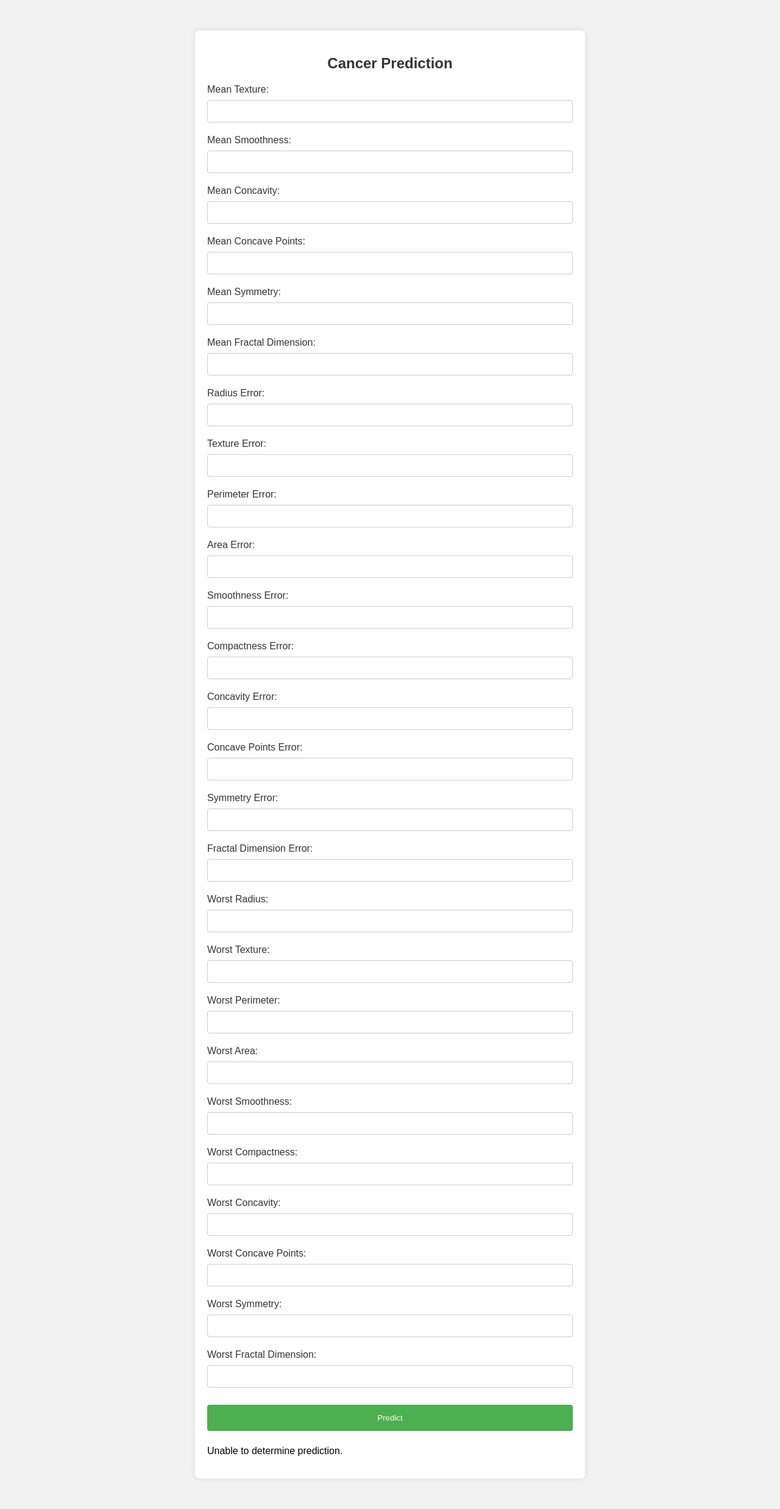
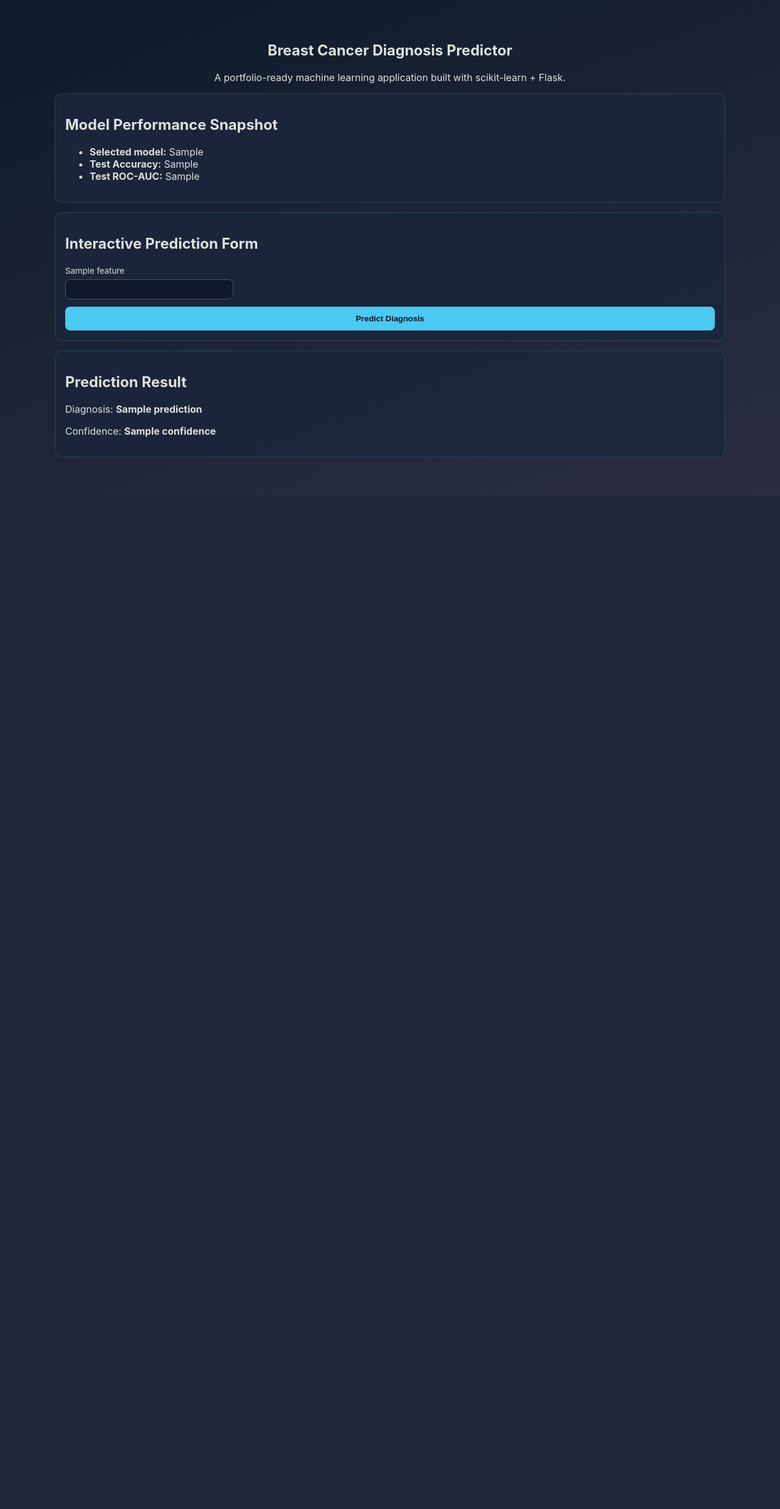
Before and after one commit to prathmesh-27/Breast_Cancer_Prediction, a Flask app: template templates/home.html in a window 1280 px wide. Shown: the whole page at 61% size. After the commit the page ends 814 px from the top, so only its background shows below. Run offline with Flask 3, Linux system fonts and the light colour scheme; the template is opened without the code that fills it: most values are stand-ins (such as "Sample title", 1, 10 or a date in 2020).

Commit message:
modified some structure

```diff
--- a/App.py
+++ b/App.py
@@ -1,88 +1,60 @@
+from __future__ import annotations
 
-from flask import Flask,request,render_template
-import os
-import joblib
+import json
+
 import pandas as pd
+from flask import Flask, jsonify, render_template, request
+
+from breast_cancer.config import FEATURE_NAMES, METRICS_PATH
+from breast_cancer.model import predict_from_dataframe
 
 app = Flask(__name__)
 
-def predict_classes(input_data):
-    model_path= os.getcwd()+r'\models\model'
 
-    std,pca,classifer = joblib.load(model_path+r'\cancer_predictor.pkl')
-    input_data=std.transform(input_data)
-    input_data = pca.transform(input_data)
-    prediction= classifer.predict(input_data)
-    return prediction[0]
+@app.route("/")
+def home():
+    metrics = {}
+    if METRICS_PATH.exists():
+        metrics = json.loads(METRICS_PATH.read_text(encoding="utf-8"))
+    return render_template("home.html", features=FEATURE_NAMES, metrics=metrics)
 
 
-@app.route('/')
-def index():
-    return render_template('home.html')
+@app.route("/predict", methods=["POST"])
+def predict():
+    try:
+        payload = {feature: float(request.form[feature])
+                   for feature in FEATURE_NAMES}
+        result = predict_from_dataframe(pd.DataFrame([payload]))
+        return render_template(
+            "home.html",
+            features=FEATURE_NAMES,
+            prediction=result,
+            submitted_values=payload,
+            metrics=json.loads(METRICS_PATH.read_text(encoding="utf-8"))
+            if METRICS_PATH.exists()
+            else {},
+        )
+    except Exception as exc:  # broad for user-friendly errors
+        return render_template(
+            "home.html",
+            features=FEATURE_NAMES,
+            error=str(exc),
+            metrics=json.loads(METRICS_PATH.read_text(encoding="utf-8"))
+            if METRICS_PATH.exists()
+            else {},
+        ), 400
 
-@app.route('/predict',methods=['POST'])
-def predict():
-    if request.method == 'POST':
-        mean_texture = float(request.form['mean_texture'])
-        mean_smoothness = float(request.form['mean_smoothness'])
-        mean_concavity = float(request.form['mean_concavity'])
-        mean_concave_points = float(request.form['mean_concave_points'])
-        mean_symmetry = float(request.form['mean_symmetry'])
-        mean_fractal_dimension = float(request.form['mean_fractal_dimension'])
-        radius_error = float(request.form['radius_error'])
-        texture_error = float(request.form['texture_error'])
-        perimeter_error = float(request.form['perimeter_error'])
-        area_error = float(request.form['area_error'])
-        smoothness_error = float(request.form['smoothness_error'])
-        compactness_error = float(request.form['compactness_error'])
-        concavity_error = float(request.form['concavity_error'])
-        concave_points_error = float(request.form['concave_points_error'])
-        symmetry_error = float(request.form['symmetry_error'])
-        fractal_dimension_error = float(request.form['fractal_dimension_error'])
-        worst_radius = float(request.form['worst_radius'])
-        worst_texture = float(request.form['worst_texture'])
-        worst_perimeter = float(request.form['worst_perimeter'])
-        worst_area = float(request.form['worst_area'])
-        worst_smoothness = float(request.form['worst_smoothness'])
-        worst_compactness = float(request.form['worst_compactness'])
-        worst_concavity = float(request.form['worst_concavity'])
-        worst_concave_points = float(request.form['worst_concave_points'])
-        worst_symmetry = float(request.form['worst_symmetry'])
-        worst_fractal_dimension = float(request.form['worst_fractal_dimension'])
 
-        # Create a DataFrame with the input data
-        data = pd.DataFrame({
-            'mean texture': [mean_texture],
-            'mean smoothness': [mean_smoothness],
-            'mean concavity': [mean_concavity],
-            'mean concave points': [mean_concave_points],
-            'mean symmetry': [mean_symmetry],
-            'mean fractal dimension': [mean_fractal_dimension],
-            'radius error': [radius_error],
-            'texture error': [texture_error],
-            'perimeter error': [perimeter_error],
-            'area error': [area_error],
-            'smoothness error': [smoothness_error],
-            'compactness error': [compactness_error],
-            'concavity error': [concavity_error],
-            'concave points error': [concave_points_error],
-            'symmetry error': [symmetry_error],
-            'fractal dimension error': [fractal_dimension_error],
-            'worst radius': [worst_radius],
-            'worst texture': [worst_texture],
-            'worst perimeter': [worst_perimeter],
-            'worst area': [worst_area],
-            'worst smoothness': [worst_smoothness],
-            'worst compactness': [worst_compactness],
-            'worst concavity': [worst_concavity],
-            'worst concave points': [worst_concave_points],
-            'worst symmetry': [worst_symmetry],
-            'worst fractal dimension': [worst_fractal_dimension],
-        })
+@app.route("/predict_api", methods=["POST"])
+def predict_api():
+    body = request.get_json(silent=True) or {}
+    try:
+        df = pd.DataFrame([body])
+        result = predict_from_dataframe(df)
+        return jsonify(result)
+    except Exception as exc:
+        return jsonify({"error": str(exc)}), 400
 
-        # Make prediction
-        prediction = predict_classes(data)
-        return render_template('home.html', pred=prediction)
 
-if __name__ == '__main__':
-    app.run(debug=True,port=8080)
+if __name__ == "__main__":
+    app.run(debug=True, port=8080)
--- /dev/null
+++ b/static/styles.css
@@ -0,0 +1,69 @@
+:root {
+    --bg: #0d1b2a;
+    --card: #1b263b;
+    --accent: #4cc9f0;
+    --text: #e0e1dd;
+    --danger: #f72585;
+}
+
+body {
+    margin: 0;
+    font-family: Inter, system-ui, sans-serif;
+    background: linear-gradient(160deg, var(--bg), #2b2d42);
+    color: var(--text);
+}
+
+.container {
+    max-width: 1100px;
+    margin: 2rem auto;
+    padding: 1rem;
+}
+
+.hero {
+    text-align: center;
+    margin-bottom: 1rem;
+}
+
+.card {
+    background: rgba(27, 38, 59, 0.9);
+    border: 1px solid rgba(76, 201, 240, 0.2);
+    border-radius: 12px;
+    padding: 1rem;
+    margin-bottom: 1rem;
+}
+
+.feature-grid {
+    display: grid;
+    grid-template-columns: repeat(auto-fit, minmax(210px, 1fr));
+    gap: 0.75rem;
+}
+
+label span {
+    font-size: 0.85rem;
+    margin-bottom: 0.35rem;
+    display: inline-block;
+}
+
+input {
+    width: 100%;
+    padding: 0.5rem;
+    border-radius: 8px;
+    border: 1px solid #415a77;
+    background: #0f172a;
+    color: white;
+}
+
+button {
+    grid-column: 1 / -1;
+    padding: 0.75rem;
+    border: 0;
+    border-radius: 8px;
+    font-weight: 700;
+    background: var(--accent);
+    color: #0b132b;
+    cursor: pointer;
+}
+
+.error {
+    border-color: var(--danger);
+}
--- a/templates/home.html
+++ b/templates/home.html
@@ -1,164 +1,58 @@
 <!DOCTYPE html>
 <html lang="en">
-
 <head>
     <meta charset="UTF-8">
     <meta name="viewport" content="width=device-width, initial-scale=1.0">
-    <title>Breast Cancer Prediction Form</title>
-    <style>
-        body {
-            font-family: Arial, sans-serif;
-            margin: 0;
-            padding: 0;
-            background-color: #f2f2f2;
-        }
+    <title>Breast Cancer Prediction Portfolio Project</title>
+    <link rel="stylesheet" href="{{ url_for('static', filename='styles.css') }}">
+</head>
+<body>
+    <main class="container">
+        <section class="hero">
+            <h1>Breast Cancer Diagnosis Predictor</h1>
+            <p>A portfolio-ready machine learning application built with scikit-learn + Flask.</p>
+        </section>
 
-        .container {
-            max-width: 600px;
-            margin: 50px auto;
-            padding: 20px;
-            background-color: #fff;
-            border-radius: 8px;
-            box-shadow: 0 0 10px rgba(0, 0, 0, 0.1);
-        }
+        <section class="card metrics">
+            <h2>Model Performance Snapshot</h2>
+            {% if metrics %}
+            <ul>
+                <li><strong>Selected model:</strong> {{ metrics.selected_model }}</li>
+                <li><strong>Test Accuracy:</strong> {{ metrics.test_accuracy }}</li>
+                <li><strong>Test ROC-AUC:</strong> {{ metrics.test_roc_auc }}</li>
+            </ul>
+            {% else %}
+            <p>No metrics found yet. Run <code>python train.py</code> first.</p>
+            {% endif %}
+        </section>
 
-        h2 {
-            text-align: center;
-            color: #333;
-        }
+        <section class="card">
+            <h2>Interactive Prediction Form</h2>
+            <form action="/predict" method="post" class="feature-grid">
+                {% for feature in features %}
+                <label>
+                    <span>{{ feature }}</span>
+                    <input type="number" step="any" name="{{ feature }}" value="{{ submitted_values[feature] if submitted_values else '' }}" required>
+                </label>
+                {% endfor %}
+                <button type="submit">Predict Diagnosis</button>
+            </form>
+        </section>
 
-        form {
-            margin-top: 20px;
-        }
+        {% if prediction %}
+        <section class="card result">
+            <h2>Prediction Result</h2>
+            <p>Diagnosis: <strong>{{ prediction.prediction_label|capitalize }}</strong></p>
+            <p>Confidence: <strong>{{ prediction.confidence }}</strong></p>
+        </section>
+        {% endif %}
 
-        label {
-            display: block;
-            margin-bottom: 8px;
-            color: #333;
-        }
-
-        input[type="text"],
-        input[type="number"] {
-            width: 100%;
-            padding: 10px;
-            margin-bottom: 20px;
-            border: 1px solid #ccc;
-            border-radius: 4px;
-            box-sizing: border-box;
-        }
-
-        input[type="submit"] {
-            background-color: #4CAF50;
-            color: white;
-            padding: 14px 20px;
-            margin: 8px 0;
-            border: none;
-            border-radius: 4px;
-            cursor: pointer;
-            width: 100%;
-        }
-
-        input[type="submit"]:hover {
-            background-color: #45a049;
-        }
-    </style>
-</head>
-
-<body>
-    <div class="container">
-        <h2>Cancer Prediction</h2>
-        <form id="predictionForm" action="http://localhost:8080/predict" method="POST">
-            <label for="mean_texture">Mean Texture:</label>
-            <input type="number" id="mean_texture" name="mean_texture" step="any" required>
-
-            <label for="mean_smoothness">Mean Smoothness:</label>
-            <input type="number" id="mean_smoothness" name="mean_smoothness" step="any" required>
-
-            <label for="mean_concavity">Mean Concavity:</label>
-            <input type="number" id="mean_concavity" name="mean_concavity" step="any" required>
-
-            <label for="mean_concave_points">Mean Concave Points:</label>
-            <input type="number" id="mean_concave_points" name="mean_concave_points" step="any" required>
-
-            <label for="mean_symmetry">Mean Symmetry:</label>
-            <input type="number" id="mean_symmetry" name="mean_symmetry" step="any" required>
-
-            <label for="mean_fractal_dimension">Mean Fractal Dimension:</label>
-            <input type="number" id="mean_fractal_dimension" name="mean_fractal_dimension" step="any" required>
-
-            <label for="radius_error">Radius Error:</label>
-            <input type="number" id="radius_error" name="radius_error" step="any" required>
-
-            <label for="texture_error">Texture Error:</label>
-            <input type="number" id="texture_error" name="texture_error" step="any" required>
-
-            <label for="perimeter_error">Perimeter Error:</label>
-            <input type="number" id="perimeter_error" name="perimeter_error" step="any" required>
-
-            <label for="area_error">Area Error:</label>
-            <input type="number" id="area_error" name="area_error" step="any" required>
-
-            <label for="smoothness_error">Smoothness Error:</label>
-            <input type="number" id="smoothness_error" name="smoothness_error" step="any" required>
-
-            <label for="compactness_error">Compactness Error:</label>
-            <input type="number" id="compactness_error" name="compactness_error" step="any" required>
-
-            <label for="concavity_error">Concavity Error:</label>
-            <input type="number" id="concavity_error" name="concavity_error" step="any" required>
-
-            <label for="concave_points_error">Concave Points Error:</label>
-            <input type="number" id="concave_points_error" name="concave_points_error" step="any" required>
-
-            <label for="symmetry_error">Symmetry Error:</label>
-            <input type="number" id="symmetry_error" name="symmetry_error" step="any" required>
-
-            <label for="fractal_dimension_error">Fractal Dimension Error:</label>
-            <input type="number" id="fractal_dimension_error" name="fractal_dimension_error" step="any" required>
-
-            <label for="worst_radius">Worst Radius:</label>
-            <input type="number" id="worst_radius" name="worst_radius" step="any" required>
-
-            <label for="worst_texture">Worst Texture:</label>
-            <input type="number" id="worst_texture" name="worst_texture" step="any" required>
-
-            <label for="worst_perimeter">Worst Perimeter:</label>
-            <input type="number" id="worst_perimeter" name="worst_perimeter" step="any" required>
-
-            <label for="worst_area">Worst Area:</label>
-            <input type="number" id="worst_area" name="worst_area" step="any" required>
-
-            <label for="worst_smoothness">Worst Smoothness:</label>
-            <input type="number" id="worst_smoothness" name="worst_smoothness" step="any" required>
-
-            <label for="worst_compactness">Worst Compactness:</label>
-            <input type="number" id="worst_compactness" name="worst_compactness" step="any" required>
-
-            <label for="worst_concavity">Worst Concavity:</label>
-            <input type="number" id="worst_concavity" name="worst_concavity" step="any" required>
-
-            <label for="worst_concave_points">Worst Concave Points:</label>
-            <input type="number" id="worst_concave_points" name="worst_concave_points" step="any" required>
-
-            <label for="worst_symmetry">Worst Symmetry:</label>
-            <input type="number" id="worst_symmetry" name="worst_symmetry" step="any" required>
-
-            <label for="worst_fractal_dimension">Worst Fractal Dimension:</label>
-            <input type="number" id="worst_fractal_dimension" name="worst_fractal_dimension" step="any" required>
-
-            <input type="submit" value="Predict">
-        </form>
-
-        <div id="result">
-            {% if pred == 0 %}
-            <p>The tumor is predicted to be <strong>benign</strong>.</p>
-            {% elif pred == 1 %}
-            <p>The tumor is predicted to be <strong>malignant</strong>.</p>
-            {% else %}
-            <p>Unable to determine prediction.</p>
-            {% endif %}
-        </div>
-    </div>
+        {% if error %}
+        <section class="card error">
+            <h2>Input Error</h2>
+            <p>{{ error }}</p>
+        </section>
+        {% endif %}
+    </main>
 </body>
-
 </html>
```
Also changed, not shown: breast_cancer/__init__.py (added, +7 -0 lines), breast_cancer/config.py (added, +47 -0 lines), breast_cancer/model.py (added, +37 -0 lines), main.py (deleted, +0 -67 lines), models/model/metrics.json (added, +36 -0 lines), train.py (added, +104 -0 lines), README.md, 3 other files.
